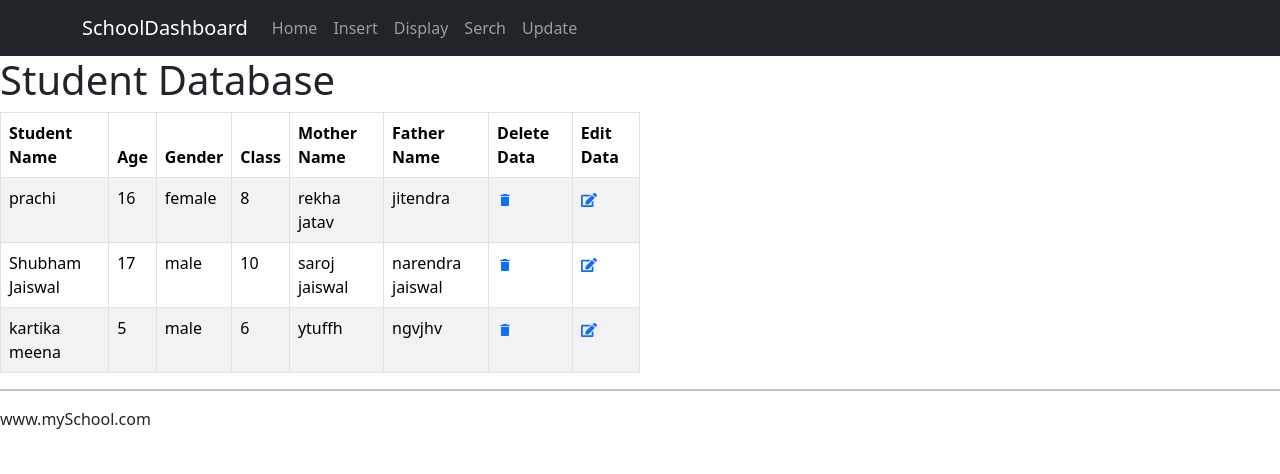
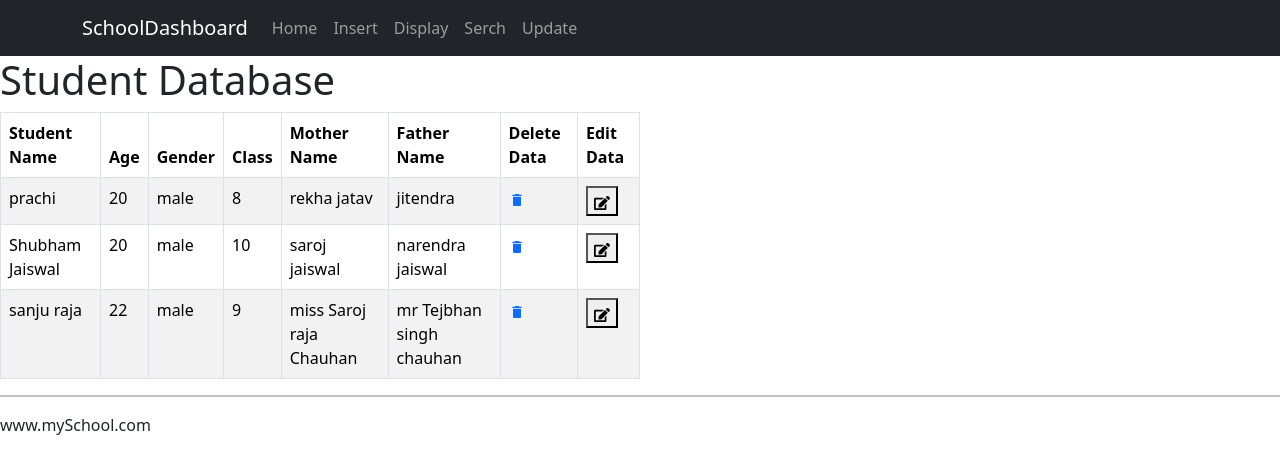
Before and after one commit to Shubham-jaiswal50/school-dashboard, a React (Vite) app: page /update in a window 1280 px wide. Shown: the top 474 px of the page. Built offline with nearby package versions, Linux system fonts and the light colour scheme; data requests are answered from the project's data file.

Commit message:
changes in update

```diff
--- a/src/db.json
+++ b/src/db.json
@@ -3,8 +3,8 @@
     {
       "id": "5cdb",
       "name": "prachi",
-      "Age": "16",
-      "gender": "female",
+      "Age": "20",
+      "gender": "male",
       "Class": "8",
       "mothername": "rekha jatav",
       "fathername": "jitendra"
@@ -12,20 +12,20 @@
     {
       "id": "0430",
       "name": "Shubham Jaiswal",
-      "Age": "17",
+      "Age": "20",
       "gender": "male",
       "Class": "10",
       "mothername": "saroj jaiswal",
       "fathername": "narendra jaiswal"
     },
     {
-      "id": "3d62",
-      "name": "kartika meena",
-      "Age": "5",
+      "id": "a047",
+      "name": "sanju raja",
+      "Age": "22",
       "gender": "male",
-      "Class": "6",
-      "mothername": "ytuffh",
-      "fathername": "ngvjhv"
+      "Class": "9",
+      "mothername": "miss Saroj raja Chauhan",
+      "fathername": "mr Tejbhan singh chauhan"
     }
   ]
 }
--- a/src/pages/Edit.jsx
+++ b/src/pages/Edit.jsx
@@ -67,8 +67,8 @@ const handleSubmit=()=>{
             <label for="fathername">Father Name:</label>
             <input type="text" id="fathername" name="fathername" value={mydata.fathername} onChange={handleInput} />
         </div>
-
-        <button class="submit-btn" onClick={handleSubmit}>Update Save!</button>
+        {/* class="submit-btn" */}
+        <button  onClick={handleSubmit}>Update Save!</button>
     </form>
 </div>
 
--- a/src/pages/Update.jsx
+++ b/src/pages/Update.jsx
@@ -51,9 +51,9 @@ const Update=()=>{
 
 
             <td>
-            <a href="#" onClick={()=>{myEdit(key.id)}}>
+            <button onClick={()=>{myEdit(key.id)}}>
           <FaEdit />
-          </a>
+          </button>
            </td>
 
 
```
